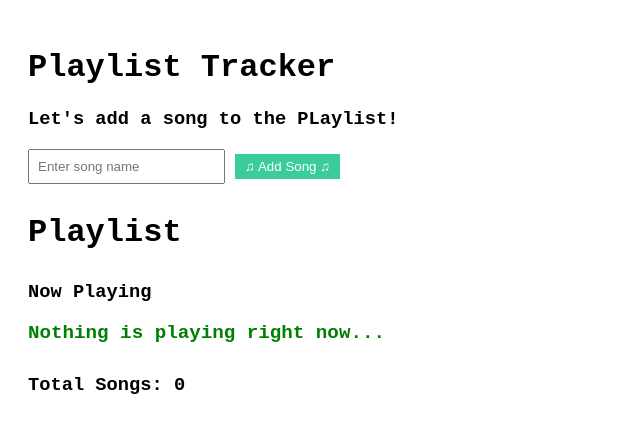
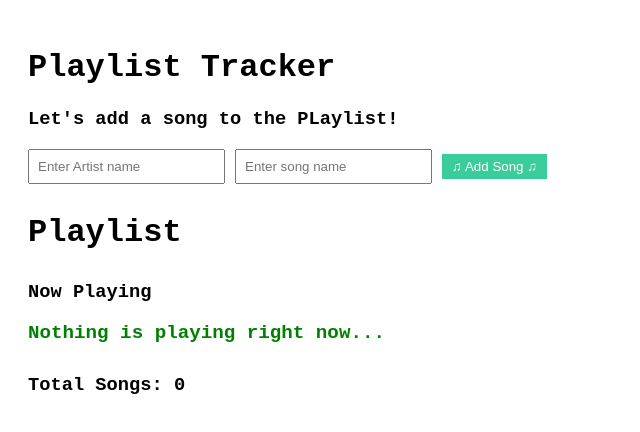
Before and after one commit to NOVGAB11/Proj4GabR, a Vue app: page / in a window 1280 px wide. Shown: the top 432 px of the page, without its empty margins (0-640 px from the left). Built offline with nearby package versions, Linux system fonts and the light colour scheme.

Commit message:
added input text box for artist

```diff
--- a/src/components/UserInputSong.vue
+++ b/src/components/UserInputSong.vue
@@ -17,6 +17,7 @@ const addSongToPlaylist = () => {
 <template>
   <div>
     <h3> Let's add a song to the PLaylist!</h3>
+    <input type="text" v-model="artist" placeholder="Enter Artist name" />
     <input type="text" v-model="song" placeholder="Enter song name" />
     <button @click="addSongToPlaylist">&#9835 Add Song &#9835</button>
   </div>
```
